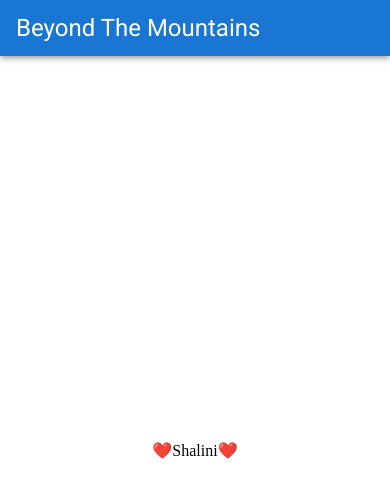
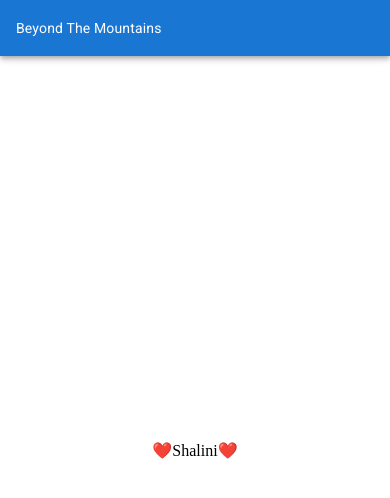
Before and after one commit to vinodknaidu/beyondthemountains, a React (Create React App) app: page / in a window 390 px wide. Shown: the top 498 px of the page. Built offline with nearby package versions, Linux system fonts and the light colour scheme; no server answers.

Commit message:
Header text based on width

```diff
--- a/src/components/Header.tsx
+++ b/src/components/Header.tsx
@@ -6,13 +6,19 @@ import Toolbar from '@mui/material/Toolbar';
 import Typography from '@mui/material/Typography';
 
 const Header: React.FC = () => {
+  const getTextVariant = () => {
+    if (window.innerWidth > 500) {
+      return 'h5';
+    }
+    return 'body2';
+  };
   return (
     <AppBar>
       <Toolbar>
         {/* <IconButton edge='start' size='large' color='inherit'>
           <MenuIcon />
         </IconButton> */}
-        <Typography variant='h5'>Beyond The Mountains</Typography>
+        <Typography variant={getTextVariant()}>Beyond The Mountains</Typography>
       </Toolbar>
     </AppBar>
   );
```
